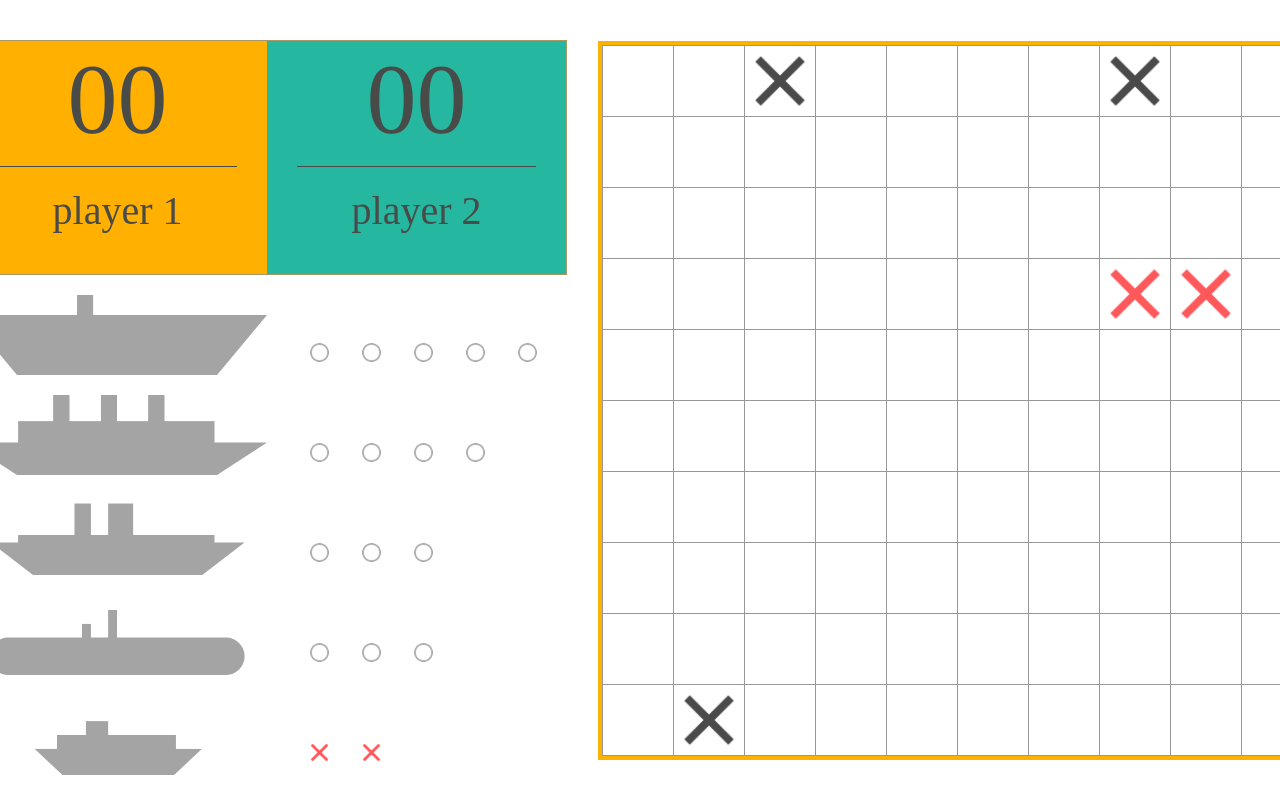
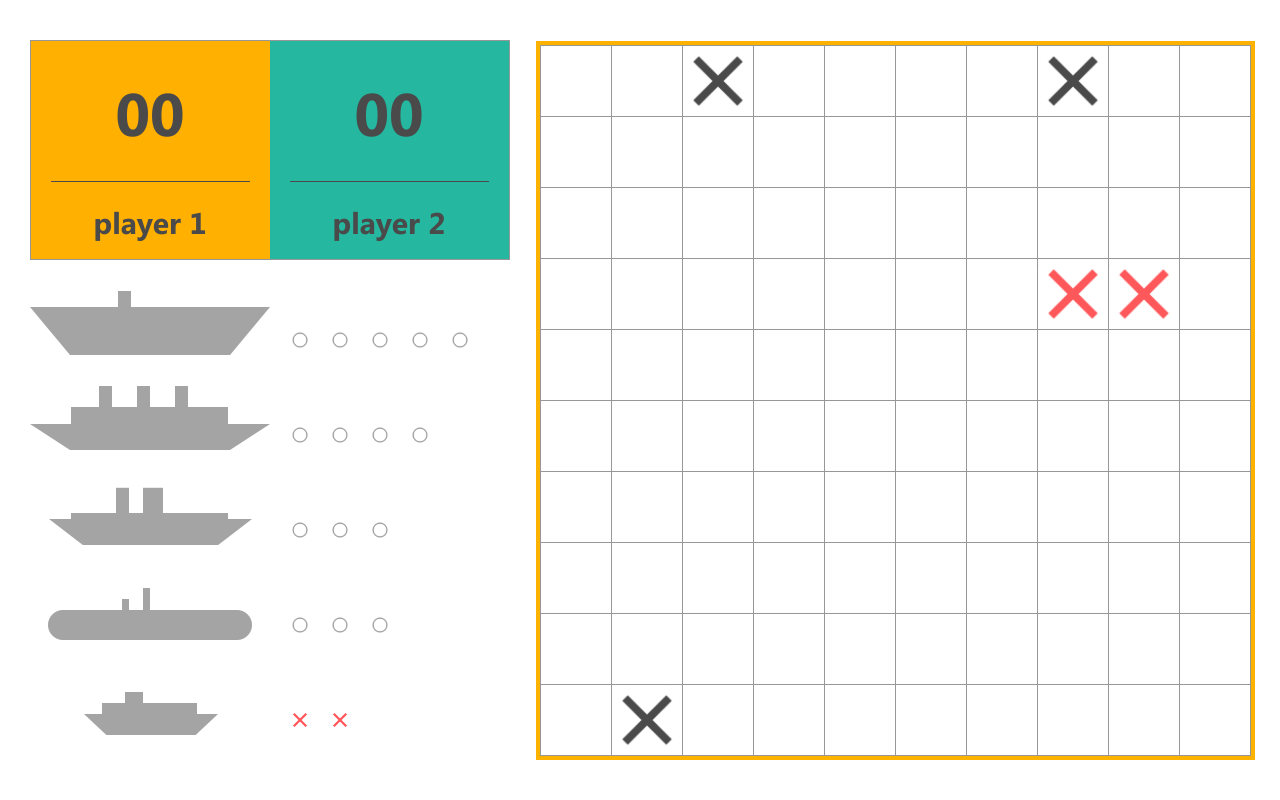
Before and after one commit to timmik994/Sea-Fight-Html, a plain HTML site: page index.html in a window 1280 px wide. Drawn offline with Linux system fonts and the light colour scheme.

Commit message:
Change sizes.add fomt. Resolved problem with scroll.

```diff
--- a/css/index.css
+++ b/css/index.css
@@ -1,16 +1,29 @@
 body{
-  position: fixed;
+  position: absolute;
   display: -webkit-flex;
   display: flex;
   justify-content: center;
-  align-items: center;
-  align-content: center;
   height: 100%;
   width: 100%;
   margin: 0;
 }
 
+@media (max-width:1200px){
+  body{
+    justify-content: flex-start;
+  }
+  .main-content{
+    padding-right: 10px;
+  }
+}
+
+@font-face{
+  font-family: Segoe UI;
+  src: url(../font/SegoeUI-Bold.ttf)
+}
+
 .main-content{
+  position: static;
   display: -webkit-flex;
   display: flex;
   flex-direction: row;
@@ -18,15 +31,17 @@ body{
   justify-content: flex-start;
   align-items: center;
   align-content: center;
+  min-width: 1200px;
+  min-height: 720px;
 }
 
 .game-state{
   display: -webkit-flex;
   display: flex;
   flex-direction: column;
-  width: 600px;
+  width: 480px;
   height: 720px;
-  margin-right: 35px;
+  margin-right: 30px;
 }
 
 .players{
@@ -34,18 +49,20 @@ body{
   display: flex;
   flex-direction: row;
   justify-content: center;
+  height: 220px;
+  margin-bottom: 30px;
 }
 
 .green-player-state{
   display: -webkit-flex;
   display: flex;
   flex-direction: column;
-  background-color: #25B7A0;
+  background-color: #25B79F;
   text-align: center;
   width: 50%;
-  border-bottom: 1px #A89867 solid;
-  border-right: 1px #A89867 solid;
-  border-top:1px #A89867 solid;
+  border-bottom: 1px #979797 solid;
+  border-right: 1px #979797 solid;
+  border-top:1px #979797 solid;
 }
 
 .yellow-player-state{
@@ -55,42 +72,50 @@ body{
   background-color: #FFB000;
   text-align: center;
   width: 50%;
-  border-bottom: 1px #A89867 solid;
-  border-left: 1px #A89867 solid;
-  border-top:1px #A89867 solid;
+  border-bottom: 1px #979797 solid;
+  border-left: 1px #979797 solid;
+  border-top:1px #979797 solid;
 }
 
 .player-points{
-  font-family: 'Segoe UI' sans-serif ;
-  color: #494B48;
-  font-size: 100px;
+  font-family: "Segoe UI", sans-serif;
+  color: #4A4A4A;
+  font-size: 60px;
+  margin: 30px 0 30px 0;
 }
 
 .player-name{
-  font-size: 40px;
-  font-family: 'Segoe UI' sans-serif ;
-  color: #494B48;
-  margin: 10px 30px 20px 30px;
-  border-top: 1px solid #494B48;
-  padding: 20px 40px 20px 40px;
+  font-size: 30px;
+  font-family: 'Segoe UI', sans-serif;
+  color: #4A4A4A;
+  margin: 0 20px 0px 20px;
+  border-top: 1px solid #4A4A4A;
+  padding: 20px 25px 20px 25px;
 }
 
 .fleet-state{
   display: -webkit-flex;
   display: flex;
   flex-direction: column;
-  align-content: center;
+  align-content: flex-start;
   align-items: stretch;
+  height: 470px;
 }
 
-.ship-state-icons{
+.ship-state{
   display: -webkit-flex;
   display: flex;
   flex-direction: row;
   align-items: flex-end;
   align-content: flex-end;
   justify-content: flex-start;
-  margin-top: 20px;
+}
+
+.ship-state-icons{
+  display: flex;
+  display: -webkit-flex;
+  flex-direction: row;
+  width:50%;
 }
 
 .ship{
@@ -98,46 +123,47 @@ body{
   background-repeat: no-repeat;
   background-position: center center;
   width: 50%;
-  height: 80px;
-  margin: 0px 40px 0px 0px;
+  height: 65px;
+  margin-bottom: 30px;
 }
 
 .aircraft{
-  background-image: url("../Pics/aircraft.png");
+  background-image: url("../pics/aircraft.png");
 
 }
 
 .battleship{
-  background-image: url("../Pics/battleship.png");
+  background-image: url("../pics/battleship.png");
 }
 
 .cruiser{
-  background-image: url("../Pics/cruiser.png");
+  background-image: url("../pics/cruiser.png");
 }
 
 .submarine{
-  background-image: url("../Pics/submarine.png");
+  background-image: url("../pics/submarine.png");
 }
 
 .carrier{
-  background-image: url("../Pics/carrier.png");
+  background-image: url("../pics/carrier.png");
 }
 
 .ship-live{
   background-size: contain;
   background-repeat: no-repeat;
   background-position: center center;
-  width: 25px;
-  height: 25px;
-  margin: 0px 27px 10px 0px
+  width: 20px;
+  height: 20px;
+  margin: 0px 0px 30px 20px;
+  padding-bottom: 10px;
 }
 
 .undamaged{
-  background-image: url("../Pics/miss.small.png");
+  background-image: url("../pics/miss.small.png");
 }
 
 .damaged{
-  background-image: url("../Pics/hit.small.png");
+  background-image: url("../pics/hit.small.png");
 }
 
 .game-field{
@@ -150,8 +176,8 @@ body{
   height: 710px;
   min-width: 710px;
   outline: 4px solid #FDB200;
-  border-right: 1px #989898 solid;
-  border-bottom: 1px #989898 solid;
+  border-right: 1px #979797 solid;
+  border-bottom: 1px #979797 solid;
 }
 
 .game-field-row{
@@ -164,7 +190,7 @@ body{
   background-color: white;
   border-top: 1px solid ;
   border-left: 1px solid;
-  border-color: #989898;
+  border-color: #979797;
   height: 70px;
   width: 70px;
 }
--- a/index.html
+++ b/index.html
@@ -22,37 +22,47 @@
           </div>
         </div>
         <div id="fleet-state" class="fleet-state">
+          <div class="ship-state">
+            <div class="ship aircraft"></div>
             <div class="ship-state-icons">
-            <div class="ship aircraft"></div>
               <div class="ship-live undamaged"></div>
               <div class="ship-live undamaged"></div>
               <div class="ship-live undamaged"></div>
               <div class="ship-live undamaged"></div>
               <div class="ship-live undamaged"></div>
             </div>
+          </div>
+          <div class="ship-state">
+            <div class="ship battleship"></div>
             <div class="ship-state-icons">
-            <div class="ship battleship"></div>
               <div class="ship-live undamaged"></div>
               <div class="ship-live undamaged"></div>
               <div class="ship-live undamaged"></div>
               <div class="ship-live undamaged"></div>
             </div>
+          </div>
+          <div class="ship-state">
+            <div class="ship cruiser"></div>
             <div class="ship-state-icons">
-            <div class="ship cruiser"></div>
               <div class="ship-live undamaged"></div>
               <div class="ship-live undamaged"></div>
               <div class="ship-live undamaged"></div>
             </div>
+          </div>
+          <div class="ship-state">
+            <div class="ship submarine"></div>
             <div class="ship-state-icons">
-            <div class="ship submarine"></div>
               <div class="ship-live undamaged"></div>
               <div class="ship-live undamaged"></div>
               <div class="ship-live undamaged"></div>
             </div>
+          </div>
+          <div class="ship-state">
+            <div class="ship carrier"></div>
             <div class="ship-state-icons">
-            <div class="ship carrier"></div>
               <div class="ship-live damaged"></div>
               <div class="ship-live damaged"></div>
+            </div>
           </div>
         </div>
       </div>
```
Also changed, not shown: font/SegoeUI-Bold.ttf (added). Lines whose indentation alone changed are shown as unchanged.
